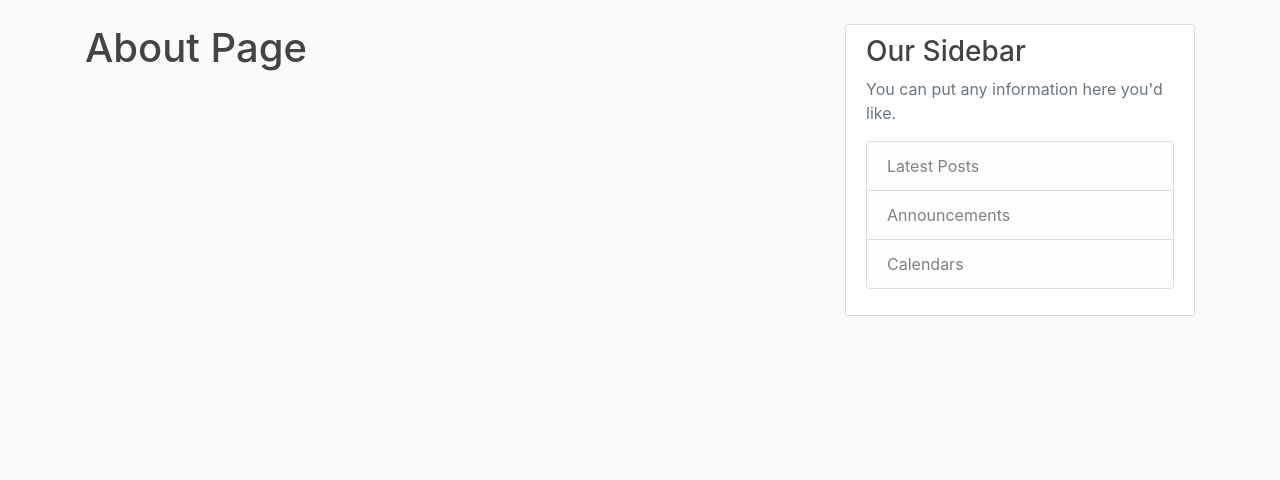
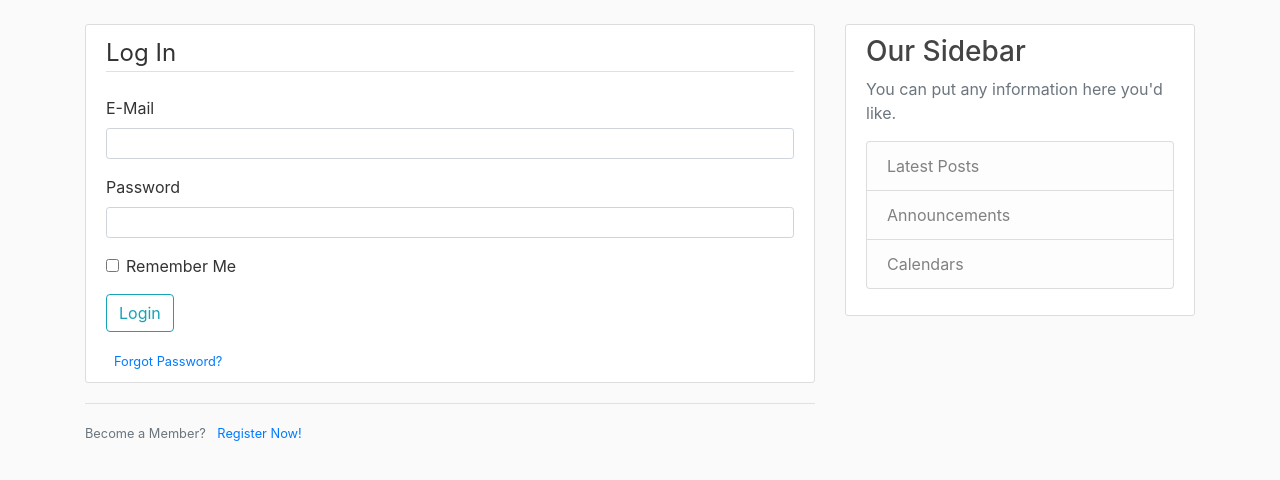
Before and after one commit to BrideTribe/cr_nysc_forum, a Flask app: page /login in a window 1280 px wide. Shown: the part 56-536 px from the top of the page. Run offline with Flask 2, Linux system fonts and the light colour scheme; some libraries are stand-ins or nearby versions.

Commit message:
create a login form with validator

```diff
--- a/templates/login.html
+++ b/templates/login.html
@@ -1,4 +1,55 @@
 {% extends "layout.html" %}
     {% block content %}
-        <h1>About Page</h1>
+        <div class="content-section">
+            <form method="POST" action="">
+                {{ form.hidden_tag() }}
+                <fieldset class="form-group">
+                    <legend class="border-bottom mb-4">Log In</legend>
+                    <div class="form-group">
+                        {{ form.email.label(class="form-control-label") }}
+
+                        {% if form.email.errors %}
+                            {{ form.email(class="form-control form-control-sm is-invalid") }}
+                            <div class="invalid-feedback">
+                                {% for error in form.email.errors %}
+                                    <span>{{ error }}</span>
+                                {% endfor %}
+                            </div>
+                        {% else %}
+                            {{ form.email(class="form-control form-control-sm")}}
+                        {% endif %}
+                    </div>
+
+                    <div class="form-group">
+                        {{ form.password.label(class="form-control-label") }}
+
+                        {% if form.password.errors %}
+                            {{ form.password(class="form-control form-control-sm is-invalid") }}
+                            <div class="invalid-feedback">
+                                {% for error in form.password.errors %}
+                                    <span>{{ error }}</span>
+                                {% endfor %}
+                            </div>
+                        {% else %}
+                            {{ form.password(class="form-control form-control-sm")}}
+                        {% endif %}
+                    </div>
+                    <div class="form-check">
+                        {{ form.remember(class="form-check-input") }}
+                        {{ form.remember.label(class="form-check-label") }}
+                    </div>
+                </fieldset>
+                <div class="form-group">
+                    {{ form.submit(class="btn btn-outline-info") }}
+                </div>
+                <small class="text-muted ml-2">
+                    <a href="#">Forgot Password?</a>
+                </small>
+            </form>
+        </div>
+        <div class="border-top pt-3">
+            <small class="text-muted">
+                Become a Member? <a class="ml-2" href="{{ url_for('register')}}">Register Now!</a>
+            </small>
+        </div>
     {% endblock content %}
```
